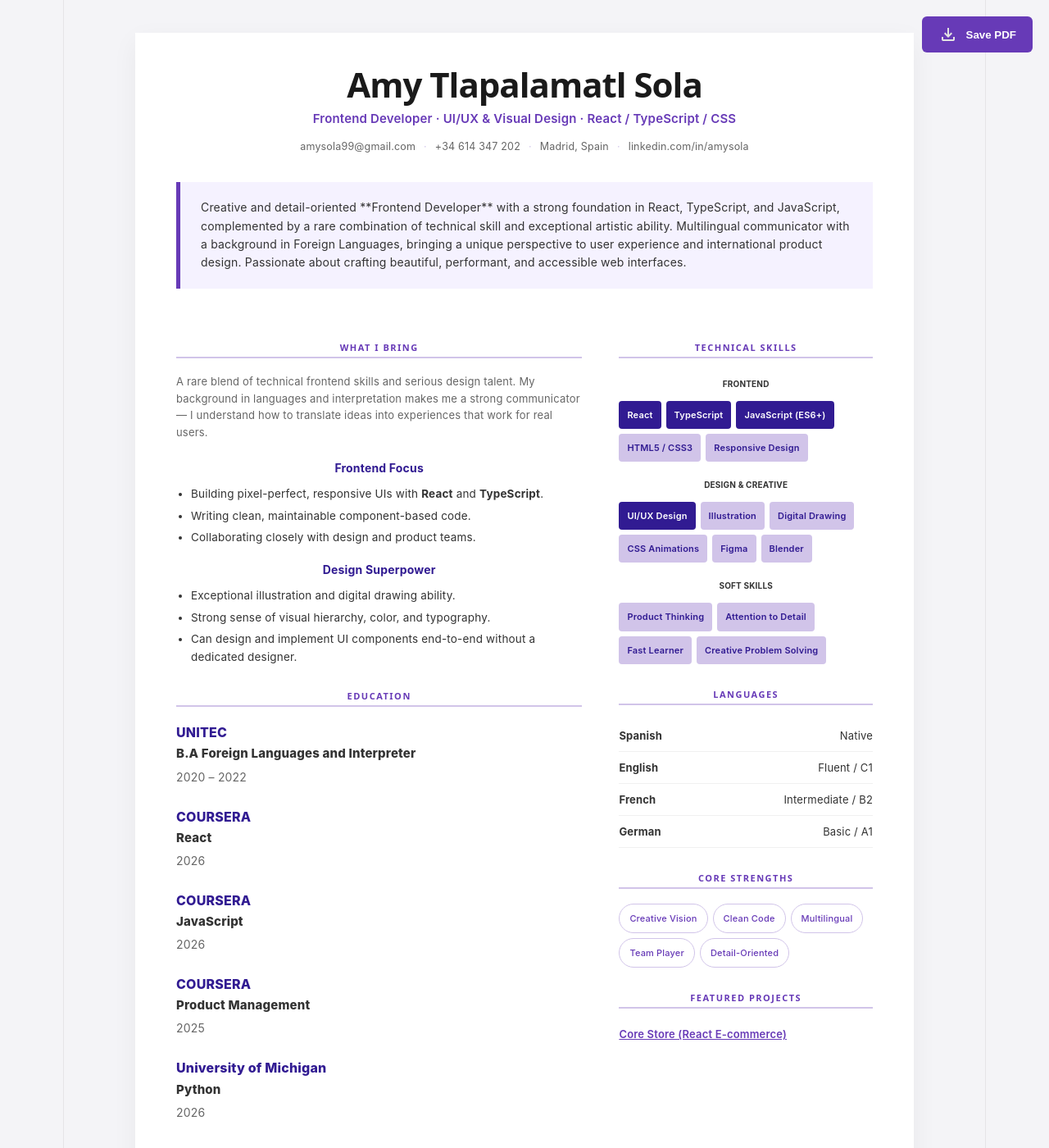
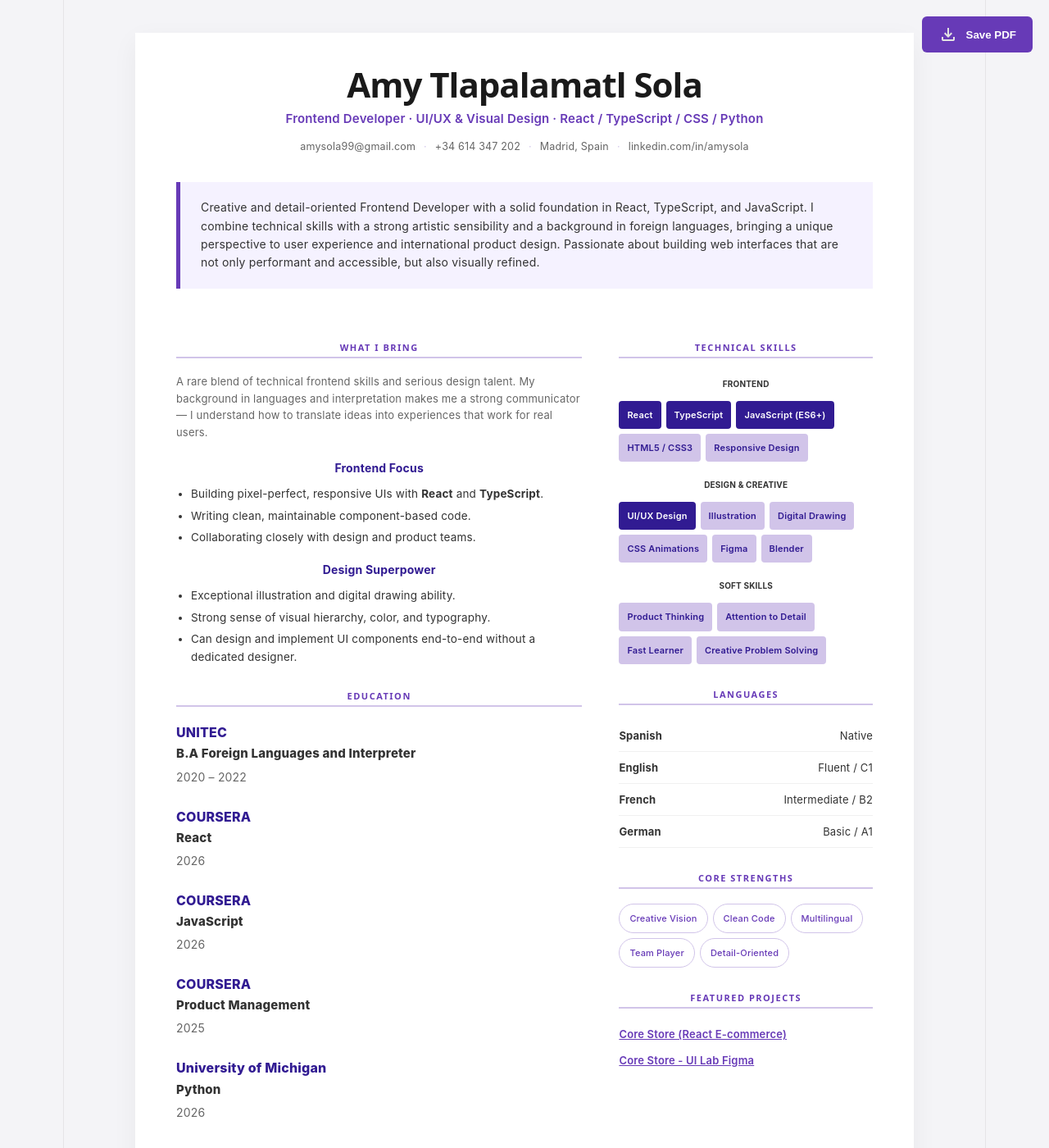
Before and after one commit to amysola/amysola.github.io, a React (Vite) app: page / in a window 1280 px wide. Shown: the top 1400 px of the page at 82% size. Built offline with nearby package versions, Linux system fonts and the light colour scheme.

Commit message:
update: profile box cv

```diff
--- a/src/App.tsx
+++ b/src/App.tsx
@@ -16,7 +16,7 @@ function App() {
         {/* HEADER */}
         <header className="header">
           <h1 className="name">Amy Tlapalamatl Sola</h1>
-          <p className="title-line">Frontend Developer · UI/UX & Visual Design · React / TypeScript / CSS</p>
+          <p className="title-line">Frontend Developer · UI/UX & Visual Design · React / TypeScript / CSS / Python </p>
           <div className="contact-row">
             <a href="mailto:amysola99@gmail.com">amysola99@gmail.com</a>
             <span className="dot">·</span>
@@ -30,11 +30,11 @@ function App() {
           </div>
         </header>
 
-        {/* PROFILE BOX (Alejo's Style) */}
+        {/* PROFILE BOX  */}
         <div className="profile-box">
           <p className="profile-text">
-            Creative and detail-oriented **Frontend Developer** with a strong foundation in React, TypeScript, and JavaScript, complemented by a rare combination of technical skill and exceptional artistic ability. Multilingual communicator with a background in Foreign Languages, bringing a unique
-            perspective to user experience and international product design. Passionate about crafting beautiful, performant, and accessible web interfaces.
+           Creative and detail-oriented Frontend Developer with a solid foundation in React, TypeScript, and JavaScript. I combine technical skills with a strong artistic sensibility and a background in foreign languages, bringing a unique perspective to user experience and international product design.
+Passionate about building web interfaces that are not only performant and accessible, but also visually refined.
           </p>
         </div>
 
@@ -174,6 +174,9 @@ function App() {
                 <a href="https://amysola.github.io/core-store/" target="_blank" className="project-link">
                   Core Store (React E-commerce)
                 </a>
+                <a href="https://www.figma.com/design/pQnP6PpUaKIILLyn3G7W5i/Core-Store---UI-Lab?node-id=52-129&t=KXXG8b5LlDCmpB7T-1" target="_blank" className="project-link">
+                  Core Store - UI Lab Figma
+                </a>
               </div>
             </section>
           </div>
```
